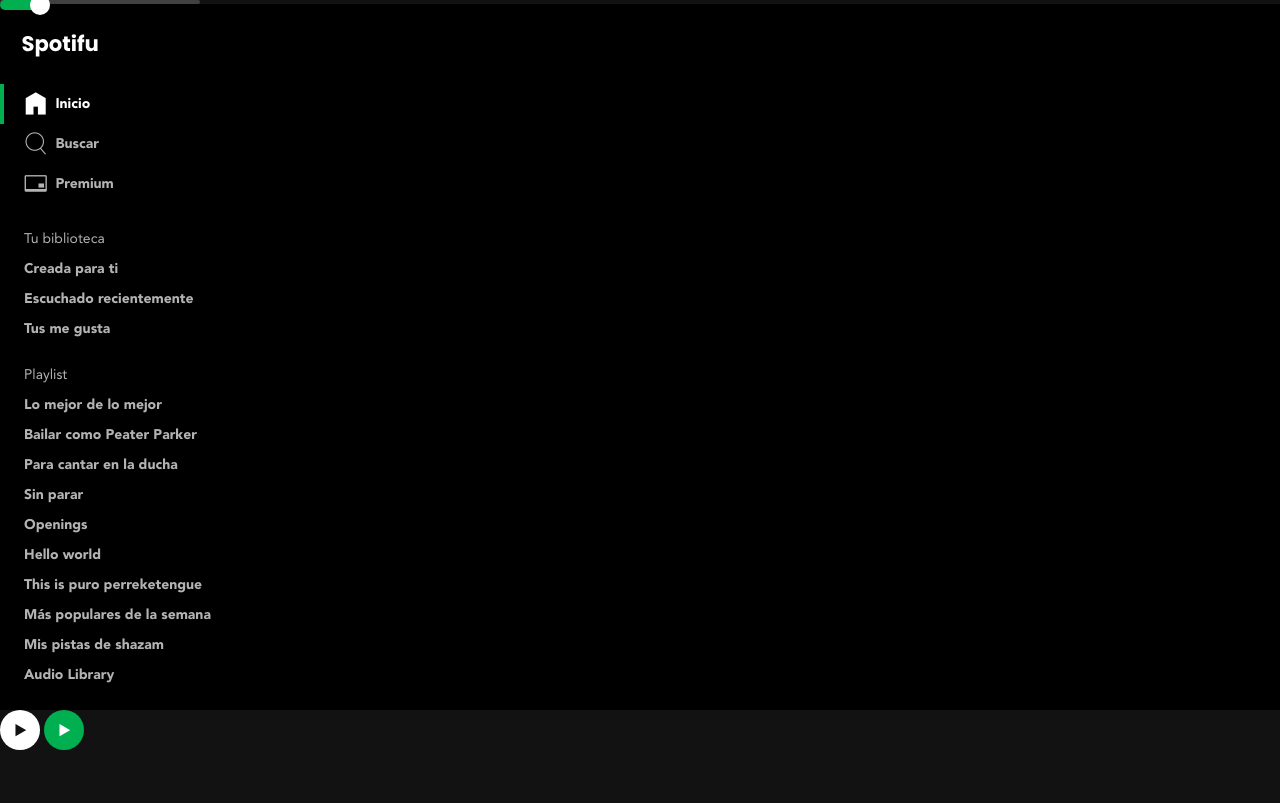
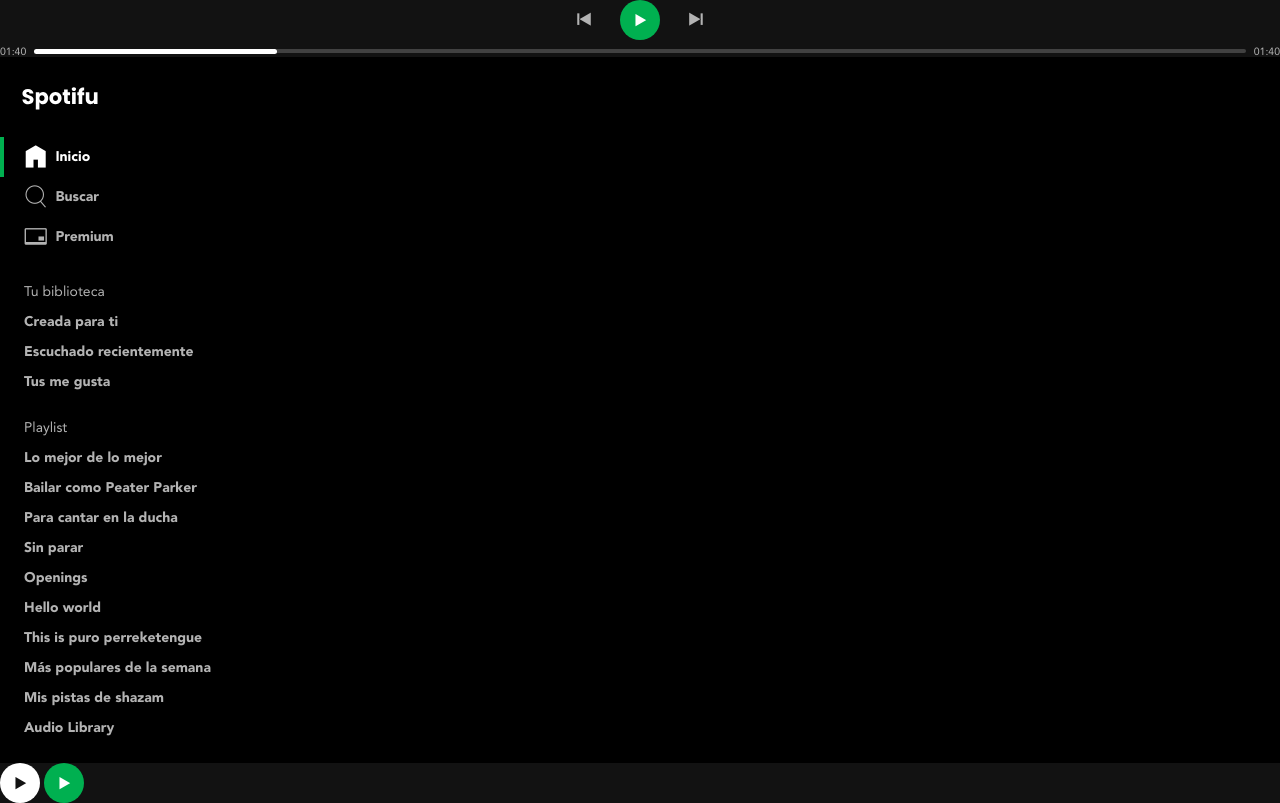
Before and after one commit to Armando101/LearningHtmlCSS, a plain HTML site: page 02-Flexbox/spotifu/index.html in a window 1280 px wide. Drawn offline with Linux system fonts and the light colour scheme; files whose address does not match are found by name.

Commit message:
Flexbox: player controls

```diff
--- a/02-Flexbox/spotifu/css/index.css
+++ b/02-Flexbox/spotifu/css/index.css
@@ -6,6 +6,8 @@
 @import "./sidebar.css";
 @import "ellipsis.css";
 @import "slider.css";
+@import "./player-controls.css";
+@import "./player-playback.css";
 
 :root {
   --primary: #00b050;
--- /dev/null
+++ b/02-Flexbox/spotifu/css/player-controls.css
@@ -0,0 +1,11 @@
+.playerControls {
+  display: flex;
+  flex-direction: column;
+  gap: 0.25rem;
+}
+
+.playerControls-buttons {
+  display: flex;
+  gap: 1rem;
+  justify-content: center;
+}
--- /dev/null
+++ b/02-Flexbox/spotifu/css/player-playback.css
@@ -0,0 +1,16 @@
+.playerPlayback {
+  display: flex;
+  align-items: center;
+  gap: 0.5rem;
+}
+
+.playerPlayback-slider {
+  flex: 1;
+}
+
+.playerPlayback-progressTime {
+  line-height: 1;
+  position: relative;
+  font: var(--small);
+  top: 2px;
+}
--- a/02-Flexbox/spotifu/css/slider.css
+++ b/02-Flexbox/spotifu/css/slider.css
@@ -1,5 +1,4 @@
 .slider {
-  inline-size: 200px;
   background-color: rgba(255, 255, 255, 0.2);
   block-size: 0.25rem;
   border-radius: 0.5rem;
@@ -7,7 +6,7 @@
 }
 
 .slider-progress {
-  block-size: 10px;
+  block-size: 5px;
   border-radius: inherit;
   background-color: var(--white);
   inline-size: 20%;
@@ -26,6 +25,7 @@
   transform: translate(-50%, -50%);
   top: 50%;
   display: none;
+  cursor: pointer;
 }
 
 .slider:hover .slider-progress {
--- a/02-Flexbox/spotifu/index.html
+++ b/02-Flexbox/spotifu/index.html
@@ -20,12 +20,37 @@
     <meta name="theme-color" content="#ffffff" />
   </head>
   <body class="body">
-    <div class="slider">
-      <div class="slider-progress">
+    <div class="playerControls">
+      <div class="playerControls-buttons">
+        <button class="buttonIcon" aria-label="Anterior" title="Anterior">
+          <i class="icon-prev" aria-hidden="true"></i>
+        </button>
         <button
-          class="slider-button"
-          aria-label="Controlar el progreso de la reproducción"
-        ></button>
+          class="buttonIcon is-primary"
+          aria-label="Reproducir"
+          title="Reproducir"
+        >
+          <i class="icon-play" aria-hidden="true"></i>
+        </button>
+
+        <button class="buttonIcon" aria-label="Siguiente" title="Siguiente">
+          <i class="icon-next" aria-hidden="true"></i>
+        </button>
+      </div>
+
+      <div class="playerPlayback">
+        <span class="playerPlayback-progressTime">01:40</span>
+        <div class="playerPlayback-slider">
+          <div class="slider">
+            <div class="slider-progress">
+              <button
+                class="slider-button"
+                aria-label="Controlar el progreso de la reproducción"
+              ></button>
+            </div>
+          </div>
+        </div>
+        <span class="playerPlayback-progressTime">01:40</span>
       </div>
     </div>
 
```
